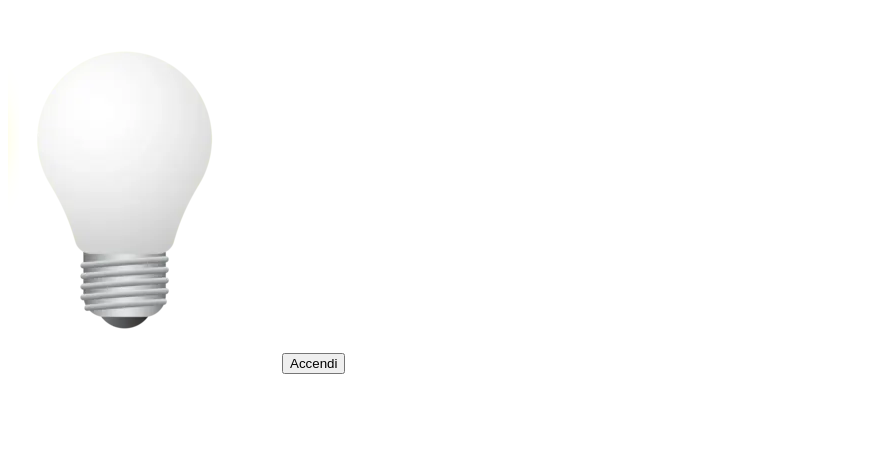
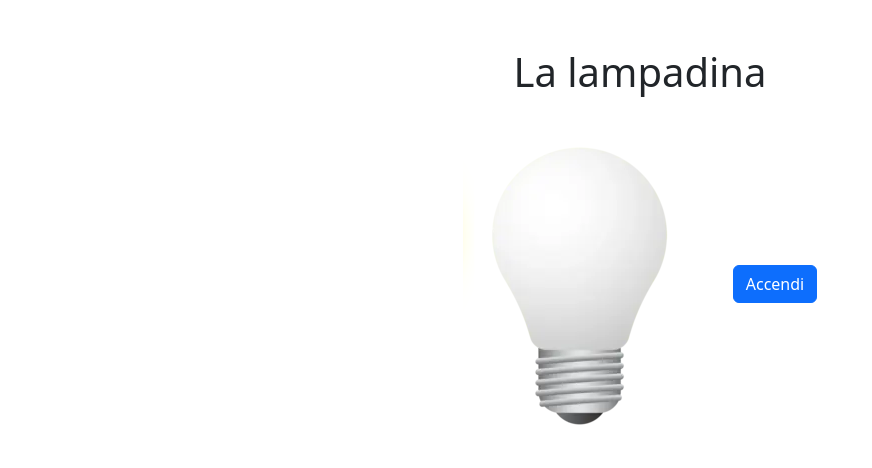
Before and after one commit to GiuseppeColucci95/js-dom-1, a plain HTML site: page bonus/index.html in a window 1280 px wide. Shown: the whole page, without its empty margins (0-872 px from the left). Drawn offline with nearby package versions, Linux system fonts and the light colour scheme.

Commit message:
add bootstrap style in bonus folder

```diff
--- a/bonus/index.html
+++ b/bonus/index.html
@@ -5,12 +5,25 @@
   <meta charset="UTF-8">
   <meta name="viewport" content="width=device-width, initial-scale=1.0">
   <title>Primi passi col DOM</title>
+
+  <link href="https://cdn.jsdelivr.net/npm/bootstrap@5.3.3/dist/css/bootstrap.min.css" rel="stylesheet"
+    integrity="sha384-QWTKZyjpPEjISv5WaRU9OFeRpok6YctnYmDr5pNlyT2bRjXh0JMhjY6hW+ALEwIH" crossorigin="anonymous">
 </head>
 
 <body>
 
-  <img src="./assets/img/white_lamp.png" alt="lamp off">
-  <button>Accendi</button>
+  <div class="pt-5 text-center">
+    <h1>La lampadina</h1>
+  </div>
+
+  <div class="d-flex justify-content-center align-items-center">
+    <img src="./assets/img/white_lamp.png" alt="lamp off">
+    <button class="btn btn-primary">Accendi</button>
+  </div>
+
+  <script src="https://cdn.jsdelivr.net/npm/bootstrap@5.3.3/dist/js/bootstrap.bundle.min.js"
+    integrity="sha384-YvpcrYf0tY3lHB60NNkmXc5s9fDVZLESaAA55NDzOxhy9GkcIdslK1eN7N6jIeHz"
+    crossorigin="anonymous"></script>
 
   <script src="./main.js"></script>
 </body>
```
